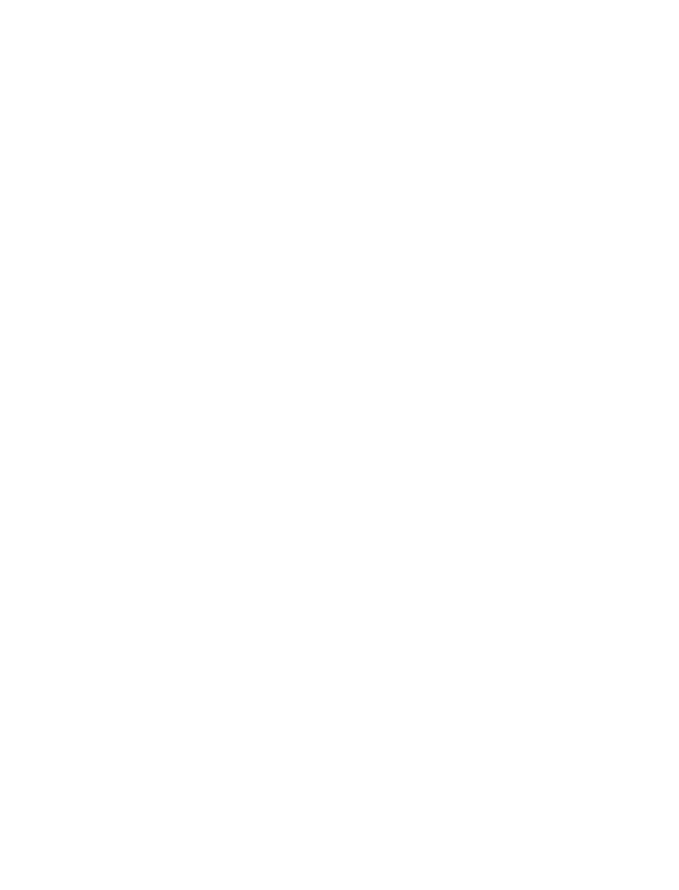
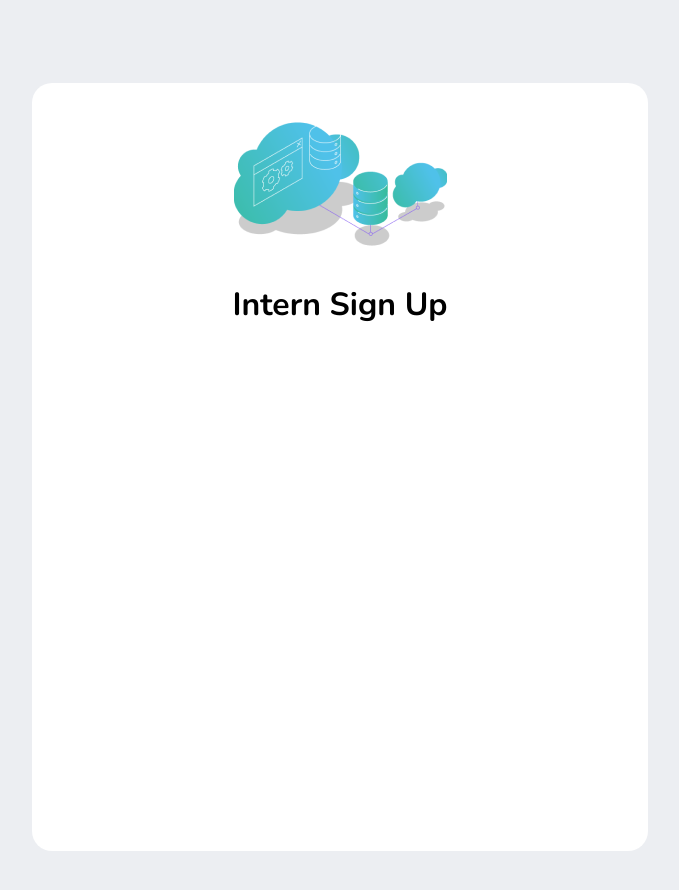
Before and after one commit to Ahjotarezende/FormReact, a React (Create React App) app: page / in a window 1280 px wide. Shown: the top 890 px of the page, without its empty margins (300-979 px from the left). Before the commit the page ends 800 px from the top, so only its background shows below. Built offline with nearby package versions, Linux system fonts and the light colour scheme.

Commit message:
added title and logo

```diff
--- a/public/index.html
+++ b/public/index.html
@@ -1,13 +1,19 @@
 <!DOCTYPE html>
 <html lang="pt-br">
+
 <head>
   <meta charset="utf-8" />
   <meta name="viewport" content="width=device-width, initial-scale=1" />
+  <link rel="preconnect" href="https://fonts.googleapis.com">
+  <link rel="preconnect" href="https://fonts.gstatic.com" crossorigin>
+  <link href="https://fonts.googleapis.com/css2?family=Nunito:wght@400;500;700&display=swap" rel="stylesheet">
   <title>Formulário</title>
 </head>
+
 <body>
   <div id="root">
 
   </div>
 </body>
+
 </html>
--- a/src/App.js
+++ b/src/App.js
@@ -1,6 +1,8 @@
+import React from "react";
+import Home from './pages/Home'
 function App() {
   return (
-    <div></div>
+      <Home />
   );
 }
 
--- /dev/null
+++ b/src/Components/input/input.jsx
@@ -0,0 +1,9 @@
+import React from 'react'
+
+const Input = ({id, type, name}) => {
+  return (
+    <input id={id} type={type} name={name}/>
+  )
+}
+
+export default Input
--- /dev/null
+++ b/src/GlobalStyles.js
@@ -0,0 +1,10 @@
+import { createGlobalStyle } from "styled-components";
+const GlobalStyles = createGlobalStyle`
+    body{
+        margin: 0;
+        padding: 0;
+        box-sizing: border-box;
+        background-color: #ECEEF2;
+    }
+`;
+export default GlobalStyles;
--- a/src/index.js
+++ b/src/index.js
@@ -1,10 +1,12 @@
 import React from 'react';
 import ReactDOM from 'react-dom/client';
 import App from './App';
+import GlobalStyles from './GlobalStyles';
 
 const root = ReactDOM.createRoot(document.getElementById('root'));
 root.render(
   <React.StrictMode>
+    <GlobalStyles />
     <App />
   </React.StrictMode>
 );
--- /dev/null
+++ b/src/pages/Home.js
@@ -0,0 +1,15 @@
+import React from 'react'
+import {Background, Logo, MainTitle} from '../styles'
+import ImgLogo from '../assets/logo.png'
+import Input from '../Components/input/input'
+
+const Home = () => {
+  return (
+    <Background>
+        <Logo src={ImgLogo}/>
+        <MainTitle>Intern Sign Up</MainTitle>
+    </Background>
+  )
+}
+
+export default Home
--- a/src/styles.js
+++ b/src/styles.js
@@ -1 +1,23 @@
 import styled from 'styled-components';
+
+export const Background = styled.div`
+    background-color: white;
+    width: 38.5rem;
+    height: 48rem;
+    margin: 5.2rem auto;
+    border: none;
+    border-radius: 20px;
+    display: flex;
+    flex-direction: column;
+    align-items: center;
+`;
+
+export const Logo = styled.img`
+    margin: 2.4rem auto 1rem auto;
+    max-width: 213px;
+`;
+
+export const MainTitle = styled.h1`
+    font-family: 'Nunito', sans-serif;
+    margin-bottom: 1.8rem;
+`;
```
Also changed, not shown: public/manifest.json (deleted), src/Components/input/input.styled.js (added), src/assets/logo.png (added). Lines whose indentation alone changed are shown as unchanged.
